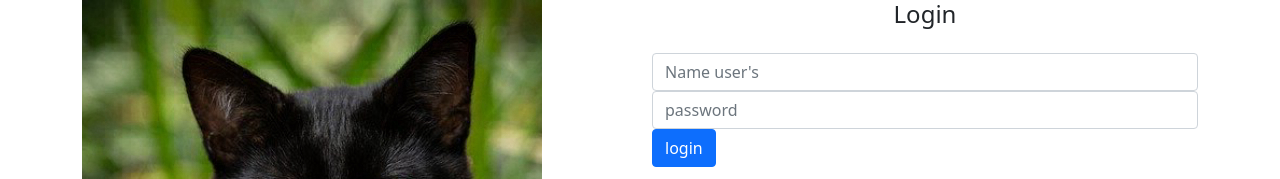
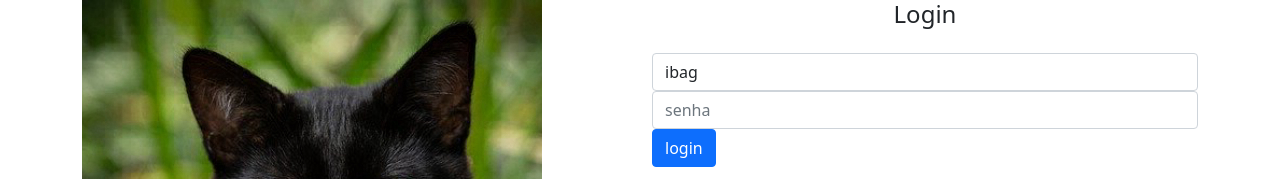
Before and after one commit to josiasmartins/gatitobook-angular, an Angular app: page /home in a window 1280 px wide. Shown: the top 179 px of the page. Built offline with nearby package versions, Linux system fonts and the light colour scheme.

Commit message:
feat: formulario Template-Driven

```diff
--- a/src/app/home/home.module.ts
+++ b/src/app/home/home.module.ts
@@ -4,6 +4,7 @@ import { CommonModule } from '@angular/common';
 import { HomeRoutingModule } from './home-routing.module';
 import { HomeComponent } from './home.component';
 import { LoginComponent } from './login/login.component';
+import { FormsModule } from '@angular/forms';
 
 
 @NgModule({
@@ -13,7 +14,8 @@ import { LoginComponent } from './login/login.component';
   ],
   imports: [
     CommonModule,
-    HomeRoutingModule
+    HomeRoutingModule,
+    FormsModule
   ],
   exports: [HomeComponent]
 })
--- a/src/app/home/login/login.component.html
+++ b/src/app/home/login/login.component.html
@@ -1,12 +1,23 @@
 <h4 class="text-center">Login</h4>
-
-<form class="form mt-4">
+<!-- ngSubmit: evento do FormModule -->
+<form class="form mt-4" (ngSubmit)="login()">
   <div class="form-group">
-    <input class="form-control" placeholder="Name user's">
+    <input
+      class="form-control"
+      placeholder="Name user's"
+      [(ngModel)]="usuario"
+      name="usuario"
+    />
   </div>
 
   <div class="form-group">
-    <input type="password" class="form-control" placeholder="password">
+    <input
+      type="password"
+      class="form-control"
+      placeholder="senha"
+      [(ngModel)]="senha"
+      name="senha"
+    />
   </div>
 
   <button type="submit" class="btn btn-primary btn-block">login</button>
--- a/src/app/home/login/login.component.ts
+++ b/src/app/home/login/login.component.ts
@@ -7,9 +7,16 @@ import { Component, OnInit } from '@angular/core';
 })
 export class LoginComponent implements OnInit {
 
+  usuario = 'ibag';
+  senha = '';
+
   constructor() { }
 
-  ngOnInit(): void {
+  ngOnInit(): void {}
+
+  login() {
+    console.log(this.usuario);
+    console.log(this.senha);
   }
 
 }
--- a/tslint.json
+++ /dev/null
@@ -1,5 +0,0 @@
-"extends": [
-  "tslint: recommended",
-  "tslint-plugin-prettier"
-  "tslint-config-prettier"
-]
```
